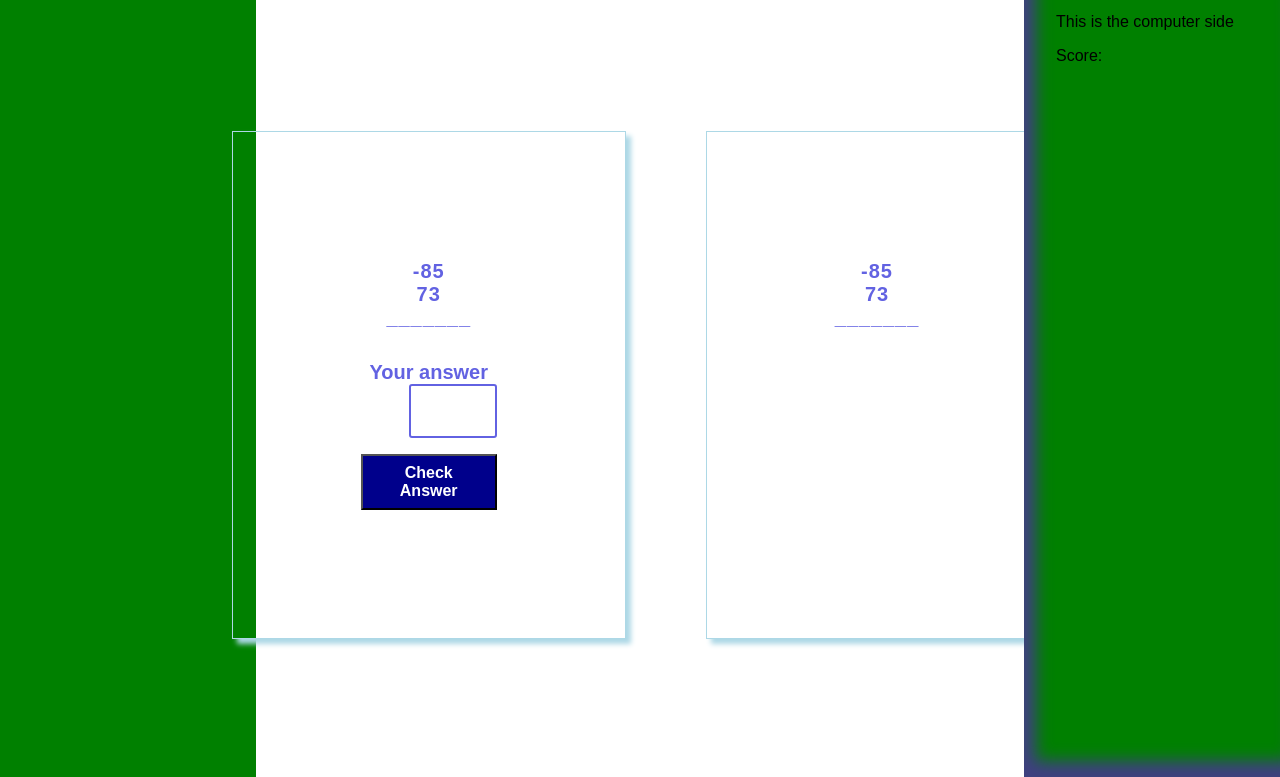
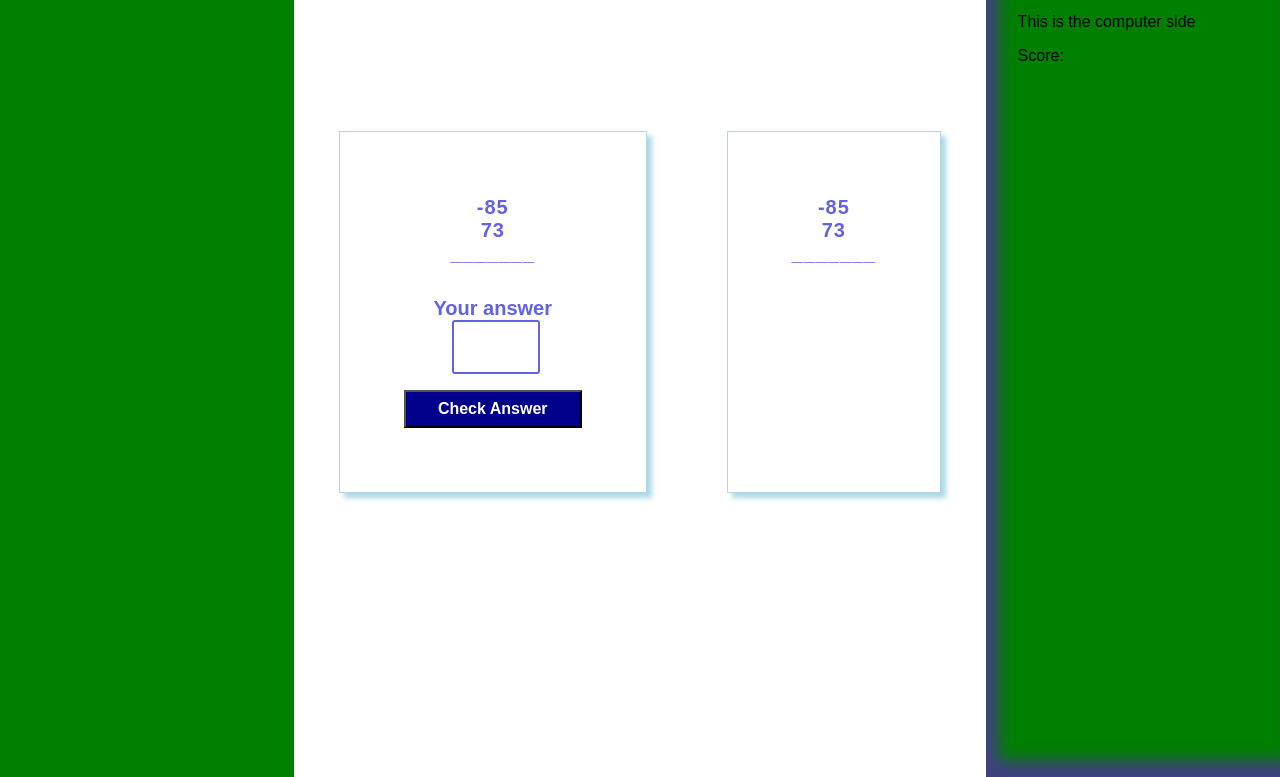
Before and after one commit to StevieAmb/mathly, a plain HTML site: page index.html in a window 1280 px wide. Both pictures are taken after a click on the button "Adding/Subtracting Positive/Negative Numbers". Shown: the part 87-864 px from the top of the page. Drawn offline with Linux system fonts and the light colour scheme.

Commit message:
Change size of problem cards

```diff
--- a/styles.css
+++ b/styles.css
@@ -40,7 +40,7 @@ button {
 
 .math-problem-card {
   border: lightblue 1px solid;
-  padding: 8rem;
+  padding: 4rem;
   box-shadow: 5px 5px 5px lightblue;
 }
 
```
